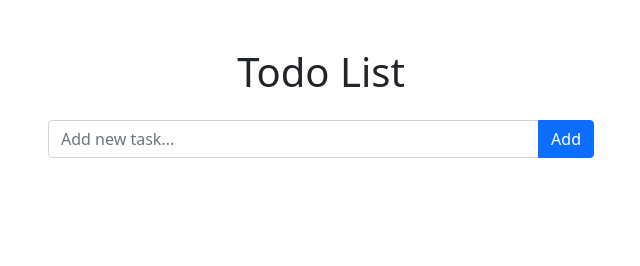
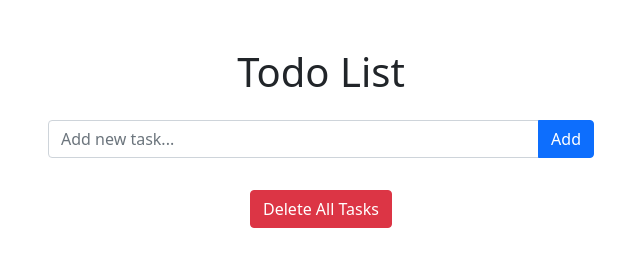
Before and after one commit to aatishchuadhary/saydo, a plain HTML site: page index.html in a window 1280 px wide. Shown: the whole page, without its empty margins (319-959 px from the left). Drawn offline with nearby package versions, Linux system fonts and the light colour scheme.

Commit message:
Update index.html

```diff
--- a/index.html
+++ b/index.html
@@ -25,6 +25,9 @@
         <ul id="taskList" class="list-group mt-3">
           <!-- Tasks will be listed here -->
         </ul>
+        <div class="text-center mt-3">
+          <button class="btn btn-danger" onclick="deleteAllTasks()">Delete All Tasks</button>
+        </div>
       </div>
     </div>
   </div>
@@ -81,6 +84,12 @@
       renderTasks();
     }
 
+    // Delete all tasks
+    function deleteAllTasks() {
+      localStorage.removeItem('tasks'); // Remove all tasks from localStorage
+      renderTasks(); // Re-render the task list (empty)
+    }
+
     // Render tasks to the screen
     function renderTasks() {
       const tasks = getTasks();
```
